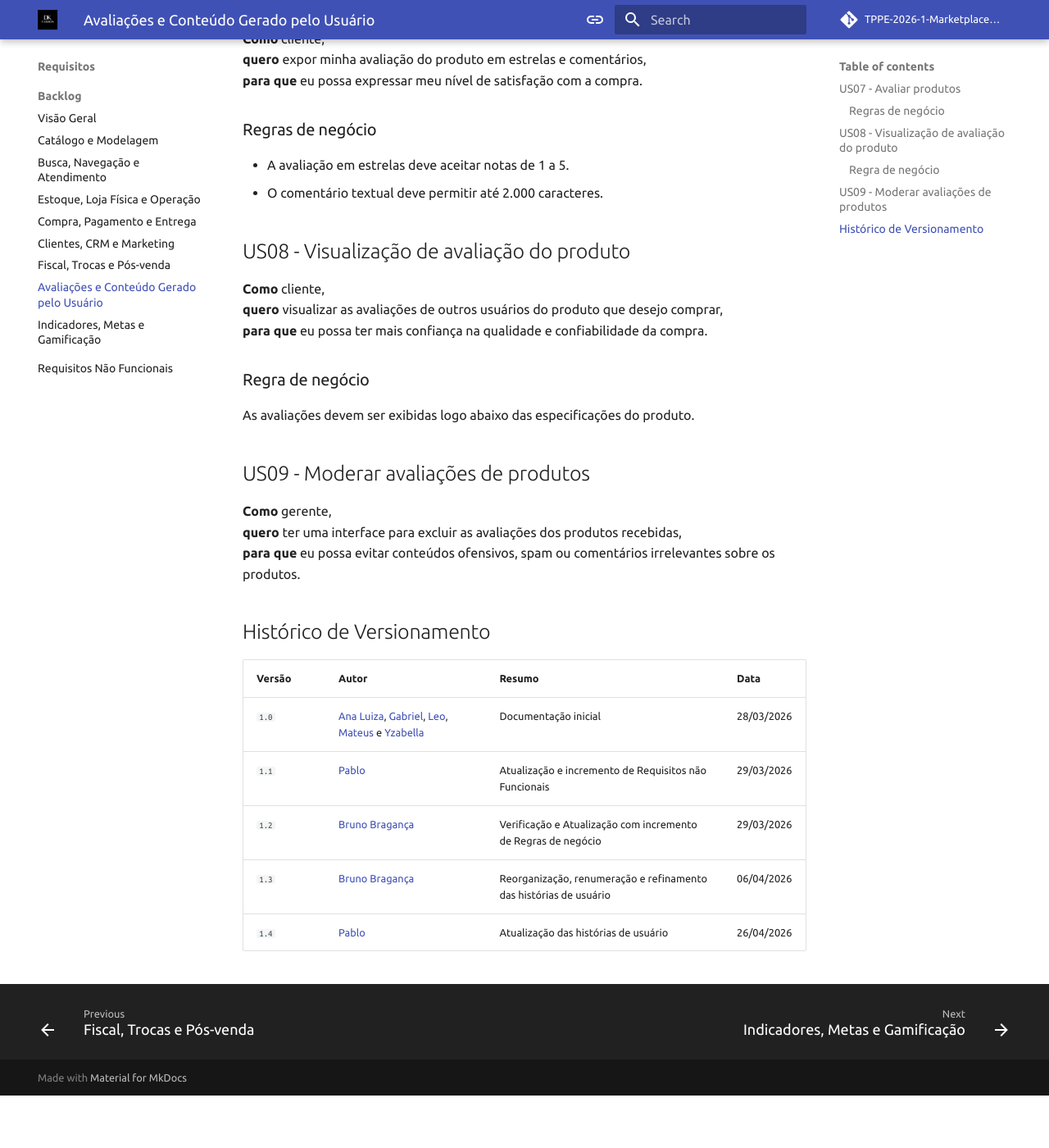
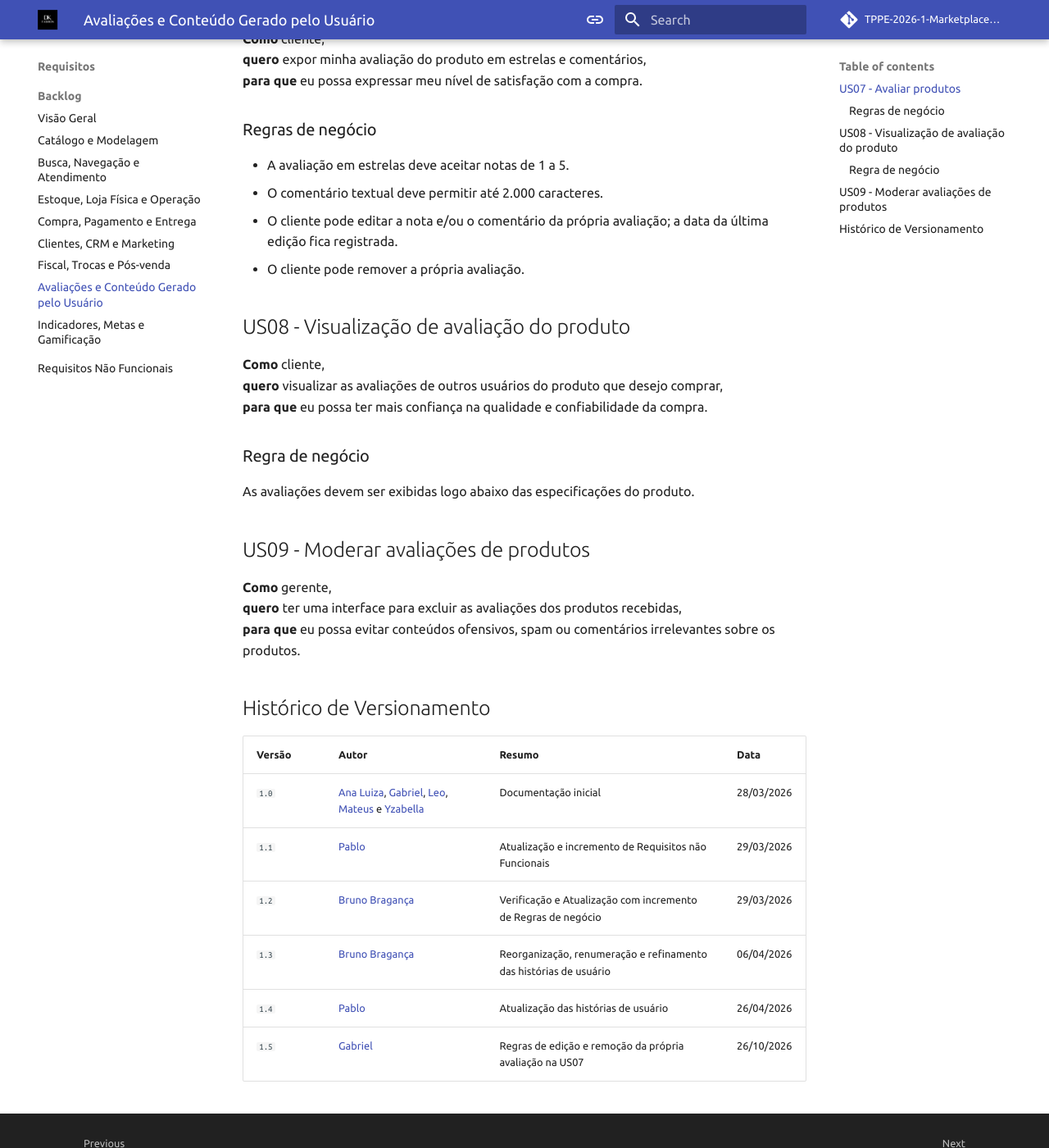
Before and after one commit to TPPE-2026-1-Marketplace/documentacao, an MkDocs documentation site: the page built from docs/user_history/avaliacoes_conteudo_gerado.md, in a window 1280 px wide and 1400 px high, scrolled down 244 px. Shown: the whole window at 82% size. Built offline with MkDocs 1.6.1 and Material for MkDocs 9.7.7, drawn with Linux system fonts in a browser that asks for light colours; comment, search, counter and statistics services are not loaded; before the commit the page ends 1580 px from its top, so only the background shows below that.

Commit message:
docs(us07): regras de edição e remoção da própria avaliação
Parte de TPPE-2026-1-Marketplace/MarketPlace-Backend#221

```diff
--- a/docs/user_history/avaliacoes_conteudo_gerado.md
+++ b/docs/user_history/avaliacoes_conteudo_gerado.md
@@ -10,6 +10,8 @@
 
 - A avaliação em estrelas deve aceitar notas de 1 a 5.
 - O comentário textual deve permitir até 2.000 caracteres.
+- O cliente pode editar a nota e/ou o comentário da própria avaliação; a data da última edição fica registrada.
+- O cliente pode remover a própria avaliação.
 
 ## US08 - Visualização de avaliação do produto
 
@@ -36,3 +38,4 @@ As avaliações devem ser exibidas logo abaixo das especificações do produto.
 | `1.2` | [Bruno Bragança](https://github.com/BrunoBReis) | Verificação e Atualização com incremento de Regras de negócio | 29/03/2026 |
 | `1.3` | [Bruno Bragança](https://github.com/BrunoBReis) | Reorganização, renumeração e refinamento das histórias de usuário | 06/04/2026 |
 | `1.4` | [Pablo](https://github.com/Pabloserrapxx) | Atualização das histórias de usuário | 26/04/2026 |
+| `1.5` | [Gabriel](https://github.com/SAnjos3) | Regras de edição e remoção da própria avaliação na US07 | 26/10/2026 |
```
